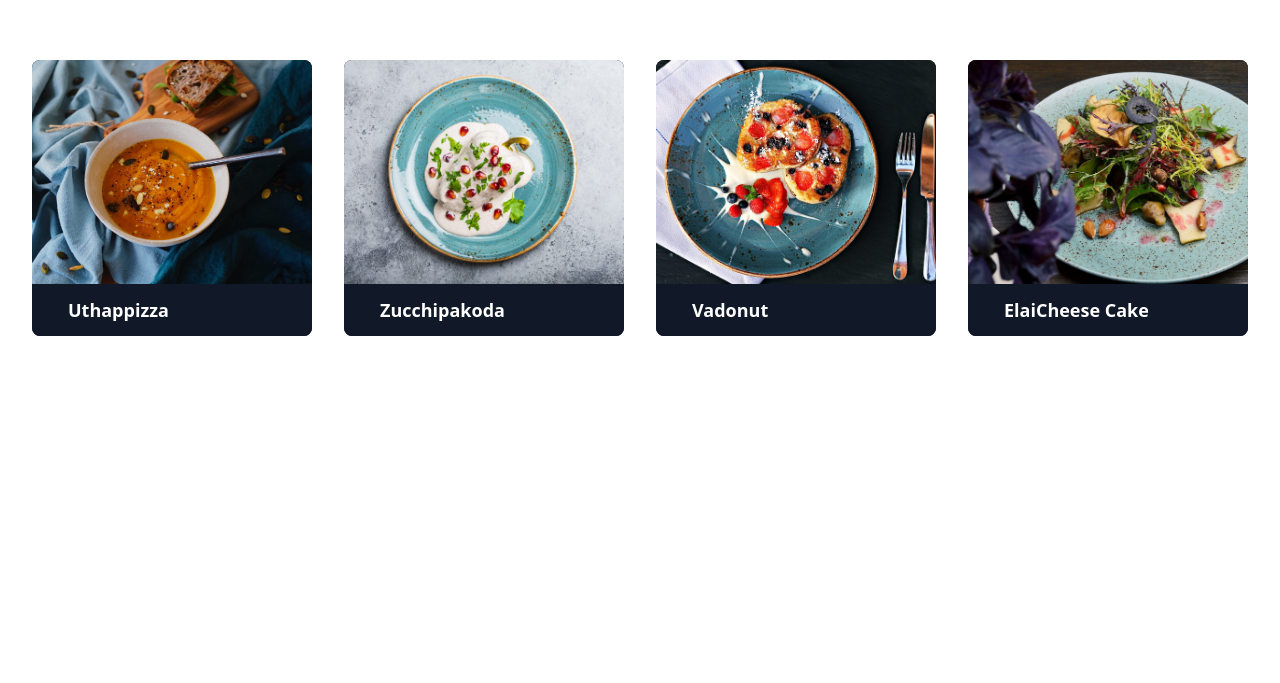
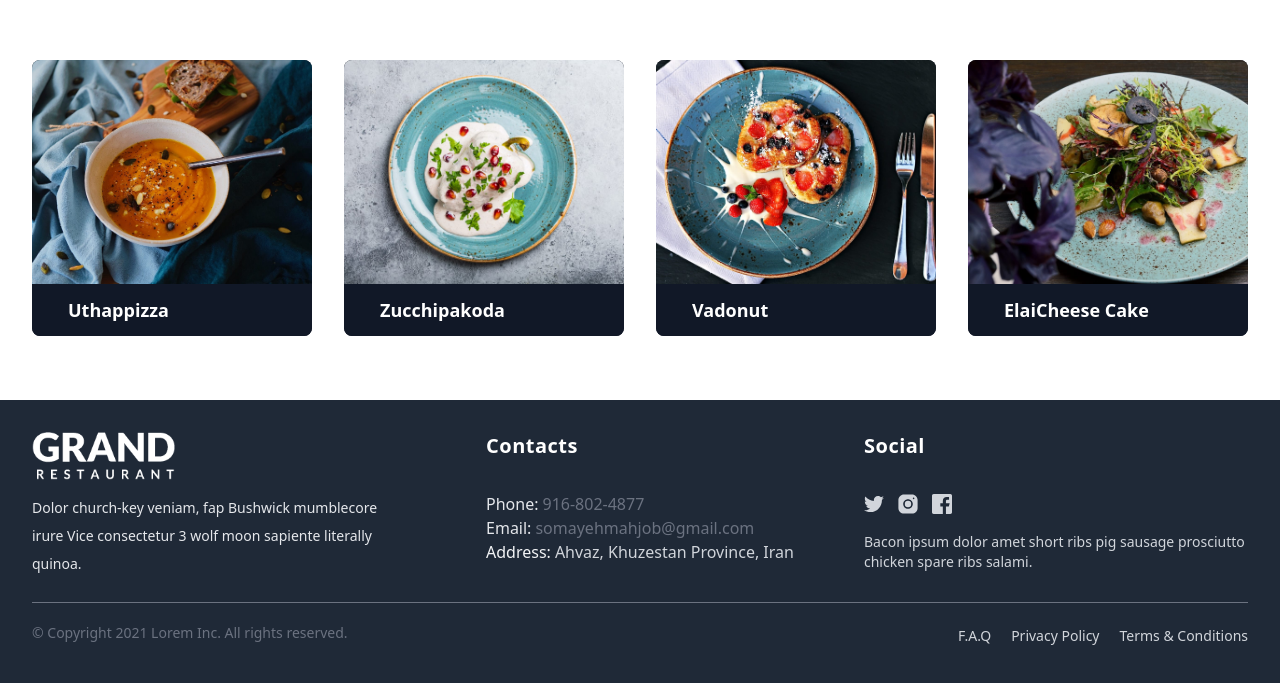
Before and after one commit to somayehmahjoob/restaurant, a React (Create React App) app: page /contact in a window 1280 px wide. Shown: the part 1159-1842 px from the top of the page. Before the commit the page ends 1559 px from the top, so only its background shows below. Built offline with nearby package versions, Linux system fonts and the light colour scheme.

Commit message:
[Add] Footer Component

```diff
--- /dev/null
+++ b/src/components/FooterComponent.js
@@ -0,0 +1,141 @@
+import React from 'react'
+
+const Footer = () =>  {
+    return (
+      <div className="bg-gray-800">
+        <div className="px-4 pt-8 mx-auto text-white sm:max-w-xl md:max-w-full lg:max-w-screen-xl md:px-24 lg:px-8">
+          <div className="flex justify-between text-left flex-col lg:flex-row">
+            <div className="mb-6 lg:mb-0">
+              <a
+                href="/"
+                aria-label="Go Home"
+                className="inline-flex items-center "
+              >
+                <img
+                  src="../assets/images/logo_white.png"
+                  alt="Logo"
+                  className="object-contain h-8 w-full lg:h-12"
+                />
+              </a>
+              <div className="mt-2 pr-2 lg:max-w-sm">
+                <p className="text-sm text-gray-200 leading-7">
+                  Dolor church-key veniam, fap Bushwick mumblecore irure Vice
+                  consectetur 3 wolf moon sapiente literally quinoa.
+                </p>
+              </div>
+            </div>
+            <div className="mb-6 lg:mb-0">
+              <p className="text-xl font-bold mb-8 tracking-wide">Contacts</p>
+              <div className="flex">
+                <p className="mr-1 text-gray-200">Phone:</p>
+                <a
+                  href="tel:916-802-4877"
+                  aria-label="Our phone"
+                  title="Our phone"
+                  className="text-gray-500 transition-colors duration-300 hover:text-deep-purple-accent-20"
+                >
+                  916-802-4877
+                </a>
+              </div>
+              {/* Email */}
+              <div className="flex">
+                <p className="mr-1 text-gray-200">Email:</p>
+                <a
+                  href="mailto:somayehmahjob@gmail.com"
+                  aria-label="Our email"
+                  title="Our email"
+                  className="text-gray-500 transition-colors duration-300 hover:text-deep-purple-accent-20"
+                >
+                  somayehmahjob@gmail.com
+                </a>
+              </div>
+              {/* Address */}
+              <div className="flex">
+                <p className="mr-1 text-gray-100">Address:</p>
+                <a
+                  href="https://www.google.com/maps"
+                  target="_blank"
+                  rel="noopener noreferrer"
+                  aria-label="Our address"
+                  title="Our address"
+                  className="text-gray-300 transition-colors duration-300 hover:text-deep-purple-accent-20"
+                >
+                  Ahvaz, Khuzestan Province, Iran
+                </a>
+              </div>
+            </div>
+            <div className="sm:mb-6 lg:mb-0">
+              <p className="text-xl font-bold mb-8 tracking-wide">Social</p>
+              <div className="flex items-center mt-4 space-x-3">
+                {/* twitter */}
+                <a
+                  href="/"
+                  className="text-gray-300 transition-colors duration-300 hover:tex-deep-purple-accent-200"
+                >
+                  <svg viewBox="0 0 24 24" fill="currentColor" className="h-5">
+                    <path d="M24,4.6c-0.9,0.4-1.8,0.7-2.8,0.8c1-0.6,1.8-1.6,2.2-2.7c-1,0.6-2,1-3.1,1.2c-0.9-1-2.2-1.6-3.6-1.6 c-2.7,0-4.9,2.2-4.9,4.9c0,0.4,0,0.8,0.1,1.1C7.7,8.1,4.1,6.1,1.7,3.1C1.2,3.9,1,4.7,1,5.6c0,1.7,0.9,3.2,2.2,4.1 C2.4,9.7,1.6,9.5,1,9.1c0,0,0,0,0,0.1c0,2.4,1.7,4.4,3.9,4.8c-0.4,0.1-0.8,0.2-1.3,0.2c-0.3,0-0.6,0-0.9-0.1c0.6,2,2.4,3.4,4.6,3.4 c-1.7,1.3-3.8,2.1-6.1,2.1c-0.4,0-0.8,0-1.2-0.1c2.2,1.4,4.8,2.2,7.5,2.2c9.1,0,14-7.5,14-14c0-0.2,0-0.4,0-0.6 C22.5,6.4,23.3,5.5,24,4.6z" />
+                  </svg>
+                </a>
+                {/* instagram */}
+                <a
+                  href="/"
+                  className="text-gray-300 transition-colors duration-300 hover:tex-deep-purple-accent-200"
+                >
+                  <svg viewBox="0 0 30 30" fill="currentColor" className="h-6">
+                    <circle cx="15" cy="15" r="4" />
+                    <path d="M19.999,3h-10C6.14,3,3,6.141,3,10.001v10C3,23.86,6.141,27,10.001,27h10C23.86,27,27,23.859,27,19.999v-10   C27,6.14,23.859,3,19.999,3z M15,21c-3.309,0-6-2.691-6-6s2.691-6,6-6s6,2.691,6,6S18.309,21,15,21z M22,9c-0.552,0-1-0.448-1-1   c0-0.552,0.448-1,1-1s1,0.448,1,1C23,8.552,22.552,9,22,9z" />
+                  </svg>
+                </a>
+                {/* Facebook */}
+                <a
+                  href="/"
+                  className="text-gray-300 transition-colors duration-300 hover:tex-deep-purple-accent-200"
+                >
+                  <svg viewBox="0 0 24 24" fill="currentColor" className="h-5">
+                    <path d="M22,0H2C0.895,0,0,0.895,0,2v20c0,1.105,0.895,2,2,2h11v-9h-3v-4h3V8.413c0-3.1,1.893-4.788,4.659-4.788 c1.325,0,2.463,0.099,2.795,0.143v3.24l-1.918,0.001c-1.504,0-1.795,0.715-1.795,1.763V11h4.44l-1,4h-3.44v9H22c1.105,0,2-0.895,2-2 V2C24,0.895,23.105,0,22,0z" />
+                  </svg>
+                </a>
+              </div>
+              <p className="mt-4 text-sm text-gray-300 lg:max-w-sm">
+                Bacon ipsum dolor amet short ribs pig sausage prosciutto chicken
+                spare ribs salami.
+              </p>
+            </div>
+          </div>
+          <div className="flex flex-col-reverse justify-between pt-5 mt-6 pb-10 border-t border-gray-500 lg:flex-row">
+            <p className="text-sm text-gray-500">
+              © Copyright 2021 Lorem Inc. All rights reserved.
+            </p>
+            <ul className="flex flex-col mb-3 space-y-2 lg:mb-0 sm:space-y-0 sm:space-x-5 sm:flex-row">
+              <li>
+                <a
+                  href="/"
+                  className="text-sm text-gray-300 transition-colors duration-300 hover:text-deep-purple-accent-200"
+                >
+                  F.A.Q
+                </a>
+              </li>
+              <li>
+                <a
+                  href="/"
+                  className="text-sm text-gray-300 transition-colors duration-300 hover:text-deep-purple-accent-200"
+                >
+                  Privacy Policy
+                </a>
+              </li>
+              <li>
+                <a
+                  href="/"
+                  className="text-sm text-gray-300 transition-colors duration-300 hover:text-deep-purple-accent-200"
+                >
+                  Terms &amp; Conditions
+                </a>
+              </li>
+            </ul>
+          </div>
+        </div>
+      </div>
+    );
+}
+
+export default Footer;
--- a/src/components/MainComponent.js
+++ b/src/components/MainComponent.js
@@ -4,6 +4,7 @@
 import SlideShow from "./SlideShowComponent";
 import { DISHES } from "../shared/dishes";
 import Dishdetails from './DishdetailsComponent';
+import Footer from './FooterComponent';
 
 
 export default class Main extends Component {
@@ -29,6 +30,7 @@
           onClick ={(dishId) => this.onDishSelect(dishId)}
         />
         <Dishdetails dish={this.state.dishes.filter((dish) => dish.id === this.state.selectedDish)[0]} />
+        <Footer />
       </div>
     );
   }
--- a/src/components/NavbarComponent.js
+++ b/src/components/NavbarComponent.js
@@ -13,7 +13,7 @@
   return classes.filter(Boolean).join(" ");
 }
 
-export default function  Navbart(){
+export default function  Navbar(){
   return (
     <Disclosure as="nav" className="bg-white shadow">
       {({ open }) => (
```
